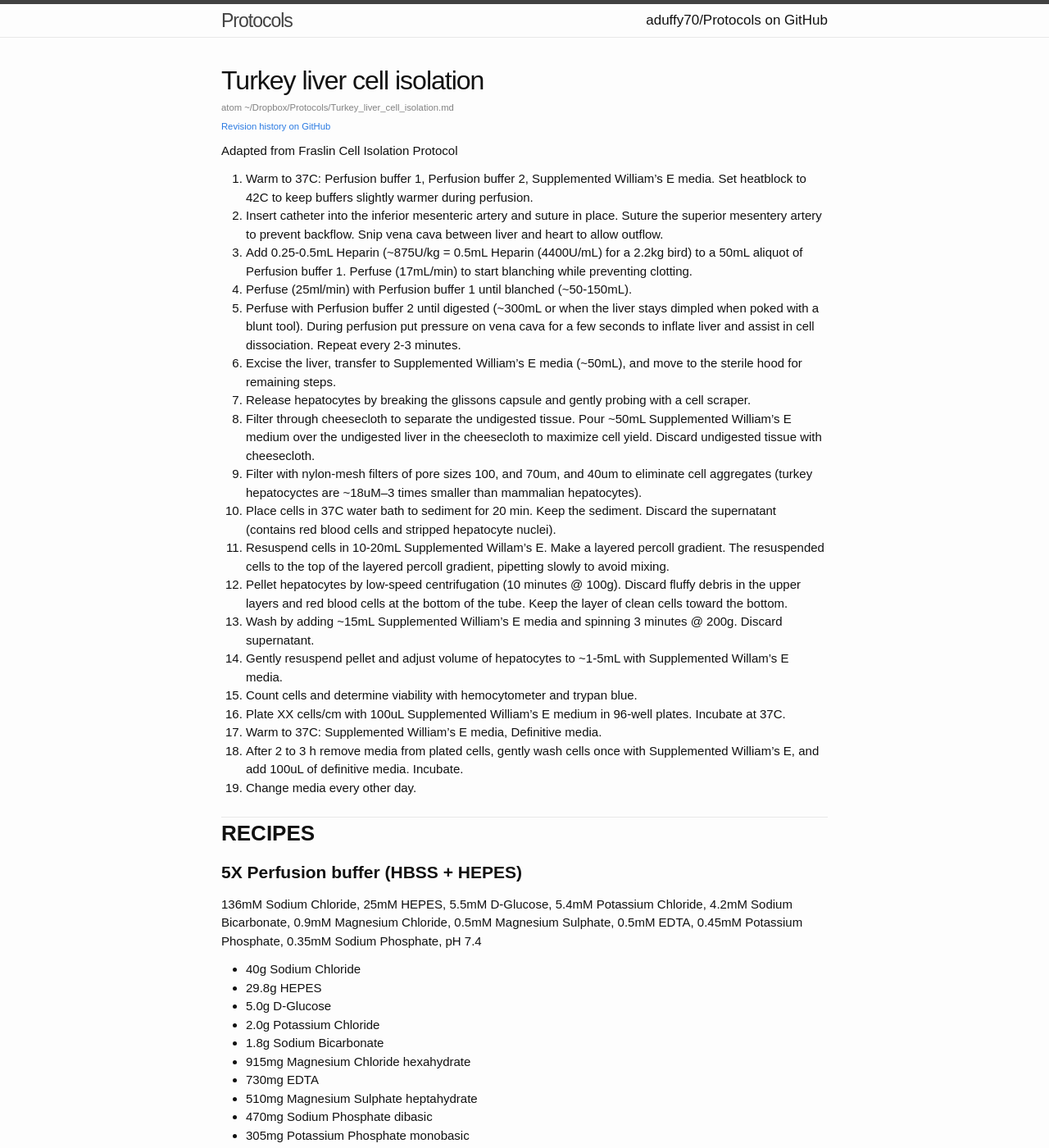
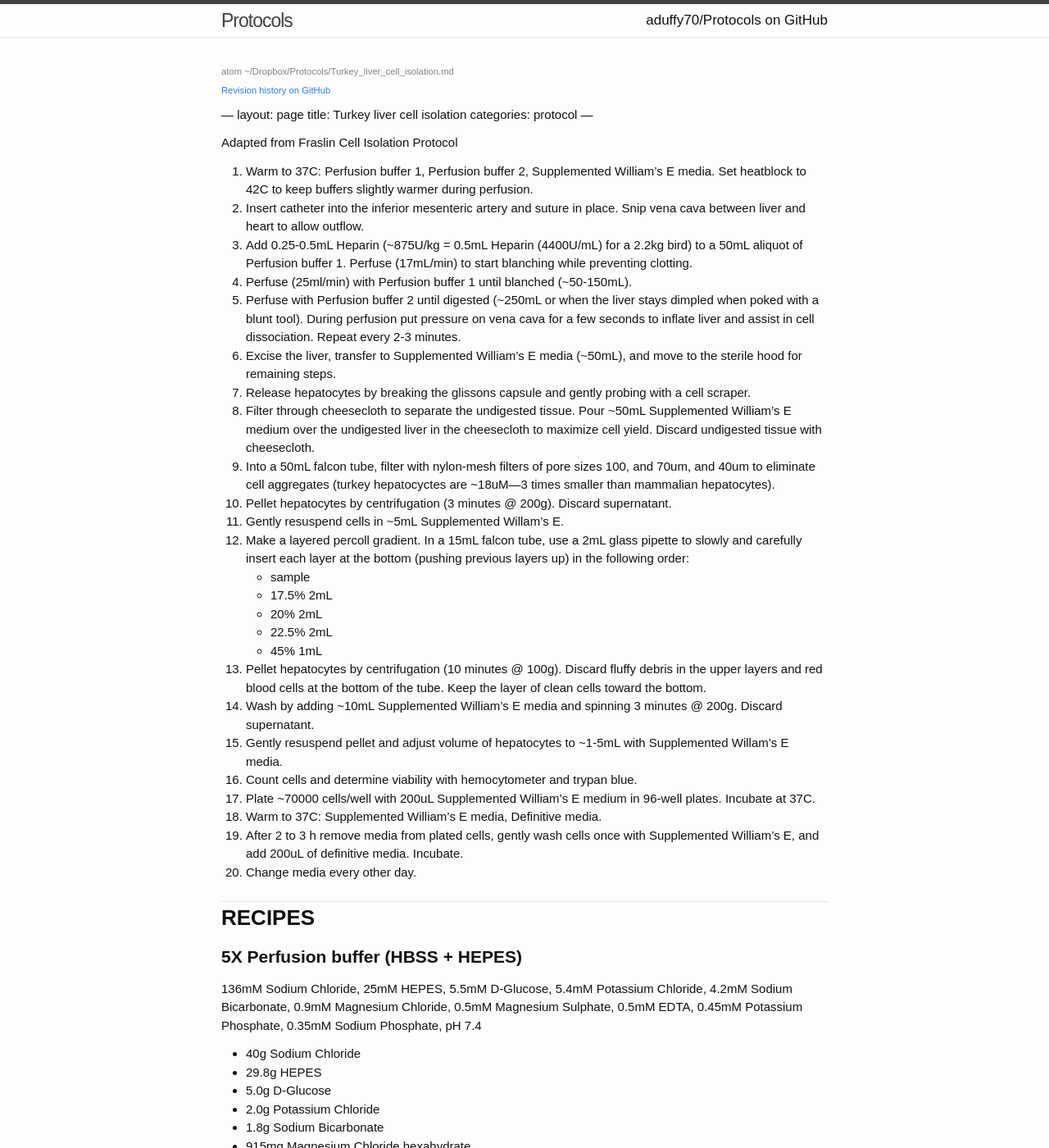
Before and after one commit to aduffy70/Protocols, a Jekyll site: the page built from Turkey_liver_cell_isolation.md, in a window 1280 px wide and 1400 px high. Shown: the whole window at 82% size. Built offline with Jekyll 4.4.1, drawn with Linux system fonts in a browser that asks for light colours; some web fonts are replaced; our own code applies the rules of GitHub Pages for plain Markdown files; some of the changed text lies outside the part shown.

Commit message:
Update based on recent experiments with percoll layered gradients.

```diff
--- a/Turkey_liver_cell_isolation.md
+++ b/Turkey_liver_cell_isolation.md
@@ -1,29 +1,35 @@
----
+—
 layout: page
 title: Turkey liver cell isolation
 categories: protocol
----
+—
 
 Adapted from Fraslin Cell Isolation Protocol
 
 1. Warm to 37C: Perfusion buffer 1, Perfusion buffer 2, Supplemented William’s E media. Set heatblock to 42C to keep buffers slightly warmer during perfusion.
-1. Insert catheter into the inferior mesenteric artery and suture in place. Suture the superior mesentery artery to prevent backflow. Snip vena cava between liver and heart to allow outflow.
+1. Insert catheter into the inferior mesenteric artery and suture in place. Snip vena cava between liver and heart to allow outflow.
 1. Add 0.25-0.5mL Heparin (~875U/kg = 0.5mL Heparin (4400U/mL) for a 2.2kg bird) to a 50mL aliquot of Perfusion buffer 1. Perfuse (17mL/min) to start blanching while preventing clotting.
 1. Perfuse (25ml/min) with Perfusion buffer 1 until blanched (~50-150mL).
-1. Perfuse with Perfusion buffer 2 until digested (~300mL or when the liver stays dimpled when poked with a blunt tool). During perfusion put pressure on vena cava for a few seconds to inflate liver and assist in cell dissociation. Repeat every 2-3 minutes.
+1. Perfuse with Perfusion buffer 2 until digested (~250mL or when the liver stays dimpled when poked with a blunt tool). During perfusion put pressure on vena cava for a few seconds to inflate liver and assist in cell dissociation. Repeat every 2-3 minutes.
 1. Excise the liver, transfer to Supplemented William’s E media (~50mL), and move to the sterile hood for remaining steps.
 1. Release hepatocytes by breaking the glissons capsule and gently probing with a cell scraper.
 1. Filter through cheesecloth to separate the undigested tissue. Pour ~50mL Supplemented William’s E medium over the undigested liver in the cheesecloth to maximize cell yield. Discard undigested tissue with cheesecloth.
-1. Filter with nylon-mesh filters of pore sizes 100, and 70um, and 40um to eliminate cell aggregates (turkey hepatocyctes are ~18uM--3 times smaller than mammalian hepatocytes).
-1. Place cells in 37C water bath to sediment for 20 min. Keep the sediment. Discard the supernatant (contains red blood cells and stripped hepatocyte nuclei).
-1. Resuspend cells in 10-20mL Supplemented Willam's E. Make a layered percoll gradient. The resuspended cells to the top of the layered percoll gradient, pipetting slowly to avoid mixing.
-1. Pellet hepatocytes by low-speed centrifugation (10 minutes @ 100g). Discard fluffy debris in the upper layers and red blood cells at the bottom of the tube. Keep the layer of clean cells toward the bottom.
-1. Wash by adding ~15mL Supplemented William's E media and spinning 3 minutes @ 200g. Discard supernatant.
-1. Gently resuspend pellet and adjust volume of hepatocytes to ~1-5mL with Supplemented Willam's E media.
+1. Into a 50mL falcon tube, filter with nylon-mesh filters of pore sizes 100, and 70um, and 40um to eliminate cell aggregates (turkey hepatocyctes are ~18uM—3 times smaller than mammalian hepatocytes).
+1. Pellet hepatocytes by centrifugation (3 minutes @ 200g). Discard supernatant.
+1. Gently resuspend cells in ~5mL Supplemented Willam’s E.
+1. Make a layered percoll gradient. In a 15mL falcon tube, use a 2mL glass pipette to slowly and carefully insert each layer at the bottom (pushing previous layers up) in the following order:
+  * sample
+  * 17.5% 2mL
+  * 20% 2mL
+  * 22.5% 2mL
+  * 45% 1mL
+1. Pellet hepatocytes by centrifugation (10 minutes @ 100g). Discard fluffy debris in the upper layers and red blood cells at the bottom of the tube. Keep the layer of clean cells toward the bottom.
+1. Wash by adding ~10mL Supplemented William’s E media and spinning 3 minutes @ 200g. Discard supernatant.
+1. Gently resuspend pellet and adjust volume of hepatocytes to ~1-5mL with Supplemented Willam’s E media.
 1. Count cells and determine viability with hemocytometer and trypan blue.
-1. Plate XX cells/cm with 100uL Supplemented William’s E medium in 96-well plates. Incubate at 37C.
-1. Warm to 37C: Supplemented William's E media, Definitive media.
-1. After 2 to 3 h remove media from plated cells, gently wash cells once with Supplemented William's E, and add 100uL of definitive media. Incubate.
+1. Plate ~70000 cells/well with 200uL Supplemented William’s E medium in 96-well plates. Incubate at 37C.
+1. Warm to 37C: Supplemented William’s E media, Definitive media.
+1. After 2 to 3 h remove media from plated cells, gently wash cells once with Supplemented William’s E, and add 200uL of definitive media. Incubate.
 1. Change media every other day.
 
 # RECIPES
@@ -88,14 +94,10 @@ To make Diluted Percoll (45%):
   * Adjust pH to 7.4 with 30% HCl (it should take ~250uL).
   * Note- Only use exactly 30% HCL for this! If you use a stronger or weaker solution the final percoll% will be different. Even small changes to the percoll% will have large effects on the size and cleanliness of the cell pellet.
 
-## Layered percoll gradient
+To make additional dilutions from 45% percoll for a layered percoll gradient:
 
-Make 10mL each of 22.5%, 20%, and 17.5% percoll, using Supplemented William's media or Buffer 1 (to make the layer different colors to see that they aren't mixing):
-
-| % percoll | Add 45% percoll | add Supplemented William's media or Buffer 1 |
+| % percoll | Add 45% percoll | add Supplemented William’s media |
 | --------- | --------------- | -------------------------------- |
-| 22.5%   | 5uL  | 5uL WSM |
-| 20% | 4.4uL | 5.4uL Buffer 1 |
-| 17.5% | 3.8uL | 6.2uL WSM |
-
-Starting with the lowest concentration carefully layer from the bottom up.
+| 22.5% | 5mL  | 5mL |
+| 20% | 4.4mL | 5.4mL |
+| 17.5% | 3.8mL | 6.2mL |
```
Also changed, not shown: other parts of Turkey_liver_cell_isolation.md (+1 -1 lines).
